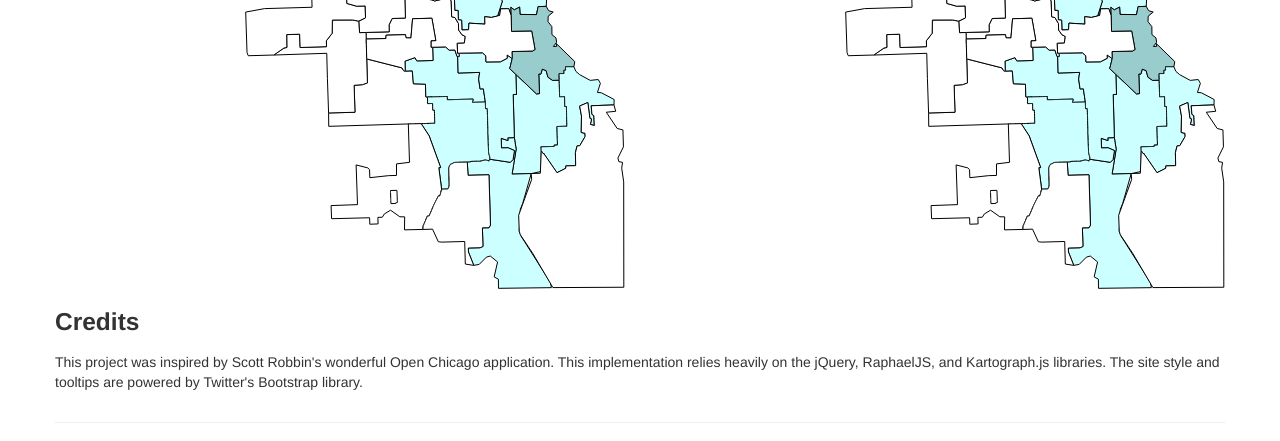
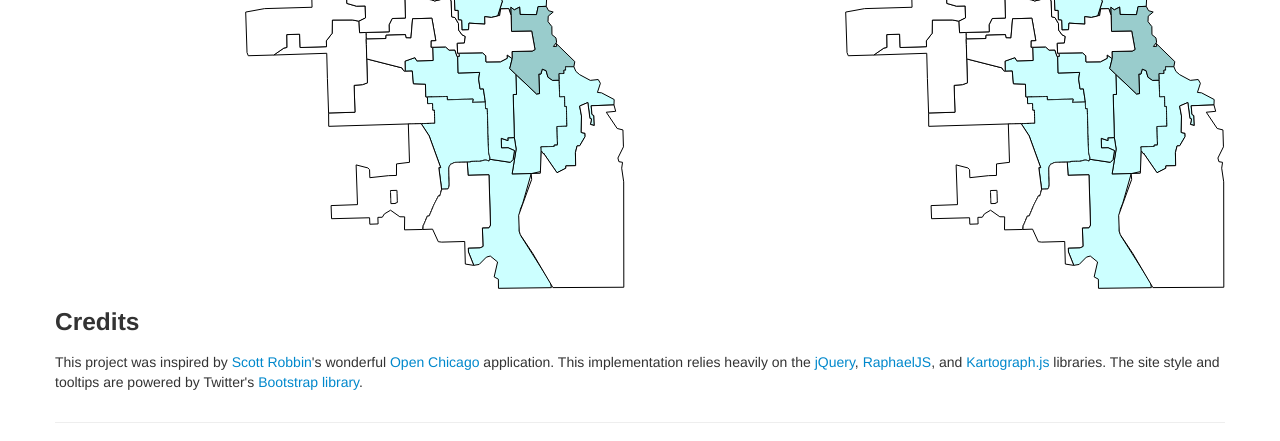
Before and after one commit to smartchicago/chicago-svg-ward-map, a plain HTML site: page index.html in a window 1280 px wide. Shown: the part 1289-1730 px from the top of the page. Drawn offline with nearby package versions, Linux system fonts and the light colour scheme; grey boxes are pictures that could not be loaded.

Commit message:
link footer

```diff
--- a/index.html
+++ b/index.html
@@ -85,7 +85,7 @@
             <div class="row">
               <div class="span12">
                 <h3>Credits</h3>
-                <p>This project was inspired by Scott Robbin's wonderful Open Chicago application. This implementation relies heavily on the jQuery, RaphaelJS, and Kartograph.js libraries. The site style and tooltips are powered by Twitter's Bootstrap library.</p>
+                <p>This project was inspired by <a href="http://srobbin.com/">Scott Robbin</a>'s wonderful <a href="http://openchicago.org">Open Chicago</a> application. This implementation relies heavily on the <a href="http://jquery.com">jQuery</a>, <a href="http://raphaeljs.com">RaphaelJS</a>, and <a href="http://kartograph.org/docs/kartograph.js/">Kartograph.js</a> libraries. The site style and tooltips are powered by Twitter's <a href="http://twitter.github.com/bootstrap/">Bootstrap library</a>.</p>
               </div>
             </div>
 
```
